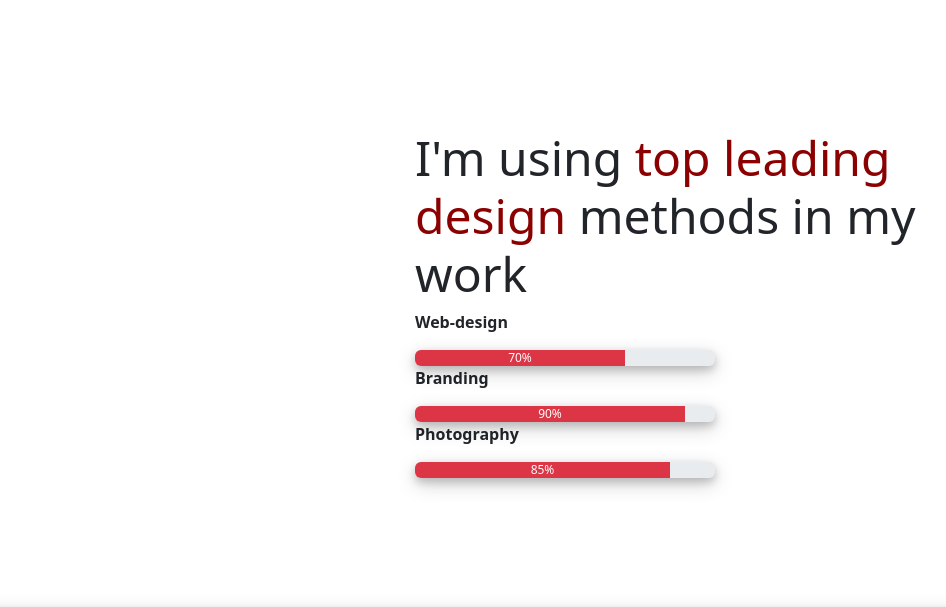
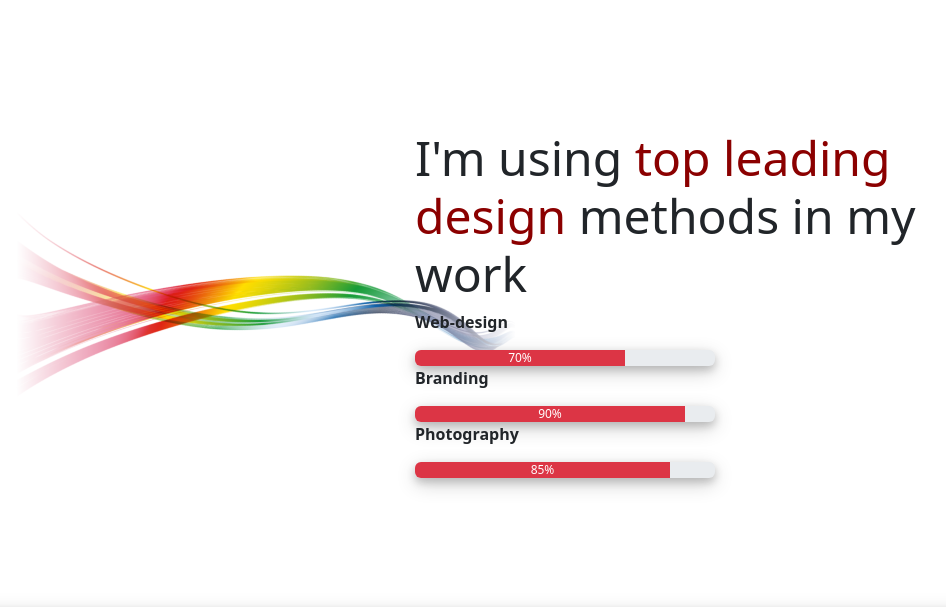
Before and after one commit to Hypytysz/farwardness, a Django app: page / in a window 1280 px wide. Shown: the part 735-1342 px from the top of the page, without its empty margins (87-1033 px from the left). Run offline with Django 4.2, Linux system fonts and the light colour scheme; some libraries are stand-ins or nearby versions.

Commit message:
Solving scaling problems4

```diff
--- a/templates/accounts/homepage.html
+++ b/templates/accounts/homepage.html
@@ -111,7 +111,6 @@
         }
 
         .progress {
-            position: relative;
             width: 300px;
             box-shadow: 0 4px 8px 0 rgba(0, 0, 0, 0.2), 0 6px 20px 0 rgba(0, 0, 0, 0.19);
             -webkit-box-shadow: 0 4px 8px 0 rgba(0, 0, 0, 0.2), 0 6px 20px 0 rgba(0, 0, 0, 0.19);
@@ -218,7 +217,7 @@
 
             <div class="col-12 col-md-6">
                 <div class="image-design">
-                    <img src="" alt="">
+                    <img src="../../media/design3.png" alt="">
                 </div>
             </div>
 
```
Also changed, not shown: media/design3.png (added).
